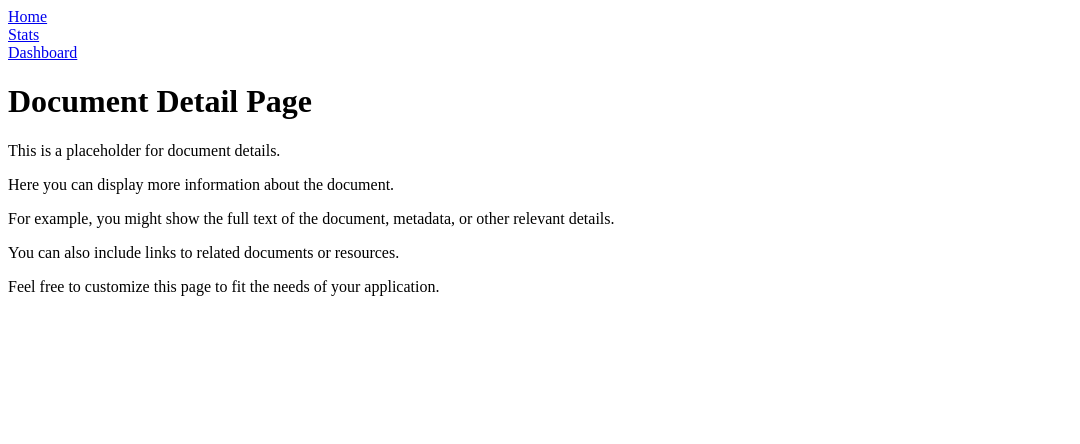
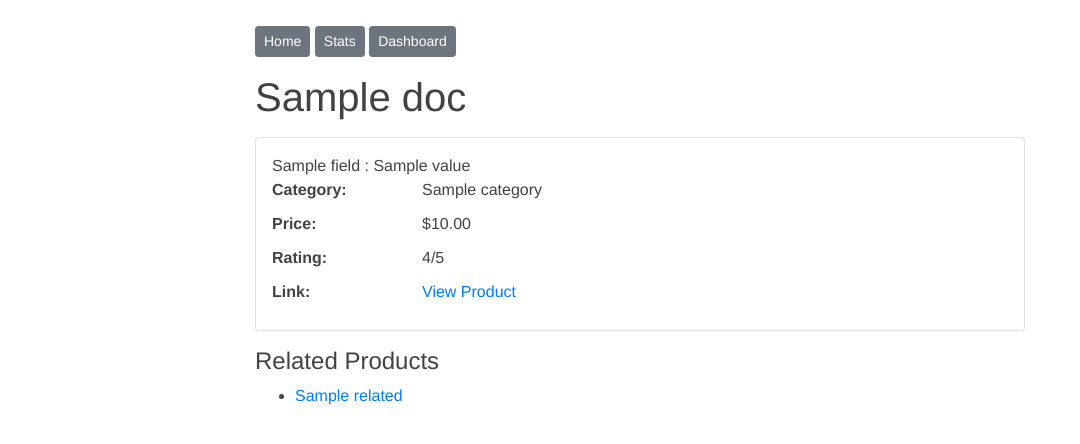
Before and after one commit to Ramonawestphal/IRWA_Final_Project, a Python web app: template templates/doc_details.html in a window 1280 px wide. Shown: the top 444 px of the page, without its empty margins (0-1080 px from the left). Run offline with Jinja, Linux system fonts and the light colour scheme; the template is opened without the code that fills it: most values are stand-ins (such as "Sample title", 1, 10 or a date in 2020).

Commit message:
changed layout of document description

```diff
--- a/templates/doc_details.html
+++ b/templates/doc_details.html
@@ -2,17 +2,78 @@
 <html lang="en">
 <head>
     <meta charset="UTF-8">
-    <title>Document Detail - IRWA Search Engine</title>
+    <title>{{ doc.title }} - IRWA Search Engine</title>
+    <link rel="stylesheet" href="{{ url_for('static', filename='styles/bootstrap.min.css') }}">
+    <link rel="stylesheet" href="{{ url_for('static', filename='styles/custom.css') }}">
+    <style>
+        .doc-label { font-weight: bold; width: 150px; }
+        .doc-value { flex: 1; }
+        .doc-row { display: flex; margin-bottom: 10px; }
+        .doc-description p { margin-bottom: 1em; }
+    </style>
 </head>
 <body>
-<div><a href="/" >Home</a></div>
-<div><a href="/stats" >Stats</a></div>
-<div><a href="/dashboard" >Dashboard</a></div>
-<h1>Document Detail Page</h1>
-<p>This is a placeholder for document details.</p>
-<p>Here you can display more information about the document.</p>
-<p>For example, you might show the full text of the document, metadata, or other relevant details.</p>
-<p>You can also include links to related documents or resources.</p>
-<p>Feel free to customize this page to fit the needs of your application.</p>
+<div class="container mt-3">
+
+    <!-- Navigation -->
+    <div class="mb-3">
+        <a href="/" class="btn btn-secondary btn-sm">Home</a>
+        <a href="/stats" class="btn btn-secondary btn-sm">Stats</a>
+        <a href="/dashboard" class="btn btn-secondary btn-sm">Dashboard</a>
+    </div>
+
+    <h1 class="mb-3">{{ doc.title }}</h1>
+
+    <!-- Document details card -->
+    <div class="card p-3 mb-3">
+        <!-- Description -->
+        {% if doc.description %}
+            <div class="doc-desc">
+                {% for field, value in doc_details_list %}
+                    {{ field }} : {{ value }}<br>
+                {% endfor %}
+            </div>
+        {% endif %}
+
+        <!-- Other metadata -->
+        <div class="doc-meta">
+            {% if doc.category %}
+                <div class="doc-row">
+                    <div class="doc-label">Category:</div>
+                    <div class="doc-value">{{ doc.category }}</div>
+                </div>
+            {% endif %}
+            {% if doc.price %}
+                <div class="doc-row">
+                    <div class="doc-label">Price:</div>
+                    <div class="doc-value">${{ "%.2f"|format(doc.price) }}</div>
+                </div>
+            {% endif %}
+            {% if doc.rating %}
+                <div class="doc-row">
+                    <div class="doc-label">Rating:</div>
+                    <div class="doc-value">{{ doc.rating }}/5</div>
+                </div>
+            {% endif %}
+            {% if doc.url %}
+                <div class="doc-row">
+                    <div class="doc-label">Link:</div>
+                    <div class="doc-value"><a href="{{ doc.url }}" target="_blank">View Product</a></div>
+                </div>
+            {% endif %}
+        </div>
+    </div>
+
+    <!-- Related documents (optional) -->
+    {% if doc.related_documents %}
+        <h4>Related Products</h4>
+        <ul>
+            {% for related in doc.related_documents %}
+                <li><a href="{{ url_for('doc_details') }}?pid={{ related.id }}">{{ related.title }}</a></li>
+            {% endfor %}
+        </ul>
+    {% endif %}
+
+</div>
 </body>
 </html>
```
Also changed, not shown: project_progress/part_4/requirements.txt (added, +7 -0 lines), templates/results.html (+15 -10 lines), web_app.py (+30 -3 lines).
